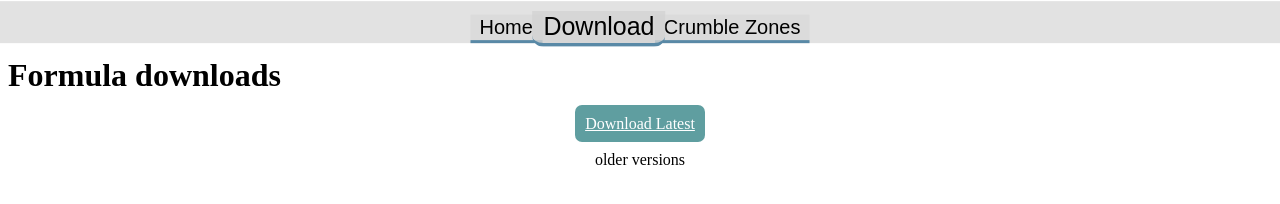
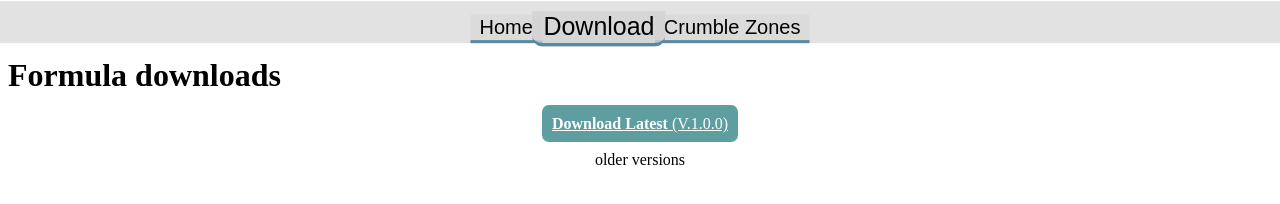
Before and after one commit to blockyplayer/blockyplayer.github.io, a plain HTML site: page physics/download.html in a window 1280 px wide. Shown: the top 204 px of the page. Drawn offline with Linux system fonts and the light colour scheme.

Commit message:
Update download.html

```diff
--- a/physics/download.html
+++ b/physics/download.html
@@ -16,7 +16,7 @@
     <body>
         <h1>Formula downloads</h1>
         <center>
-            <a class="download" href="downloads/physics.zip">Download Latest</a>
+            <a class="download" href="downloads/physics.zip"><b>Download Latest</b> (V.1.0.0)</a>
             <br>
             <br>
             <a>older versions</a>
```
